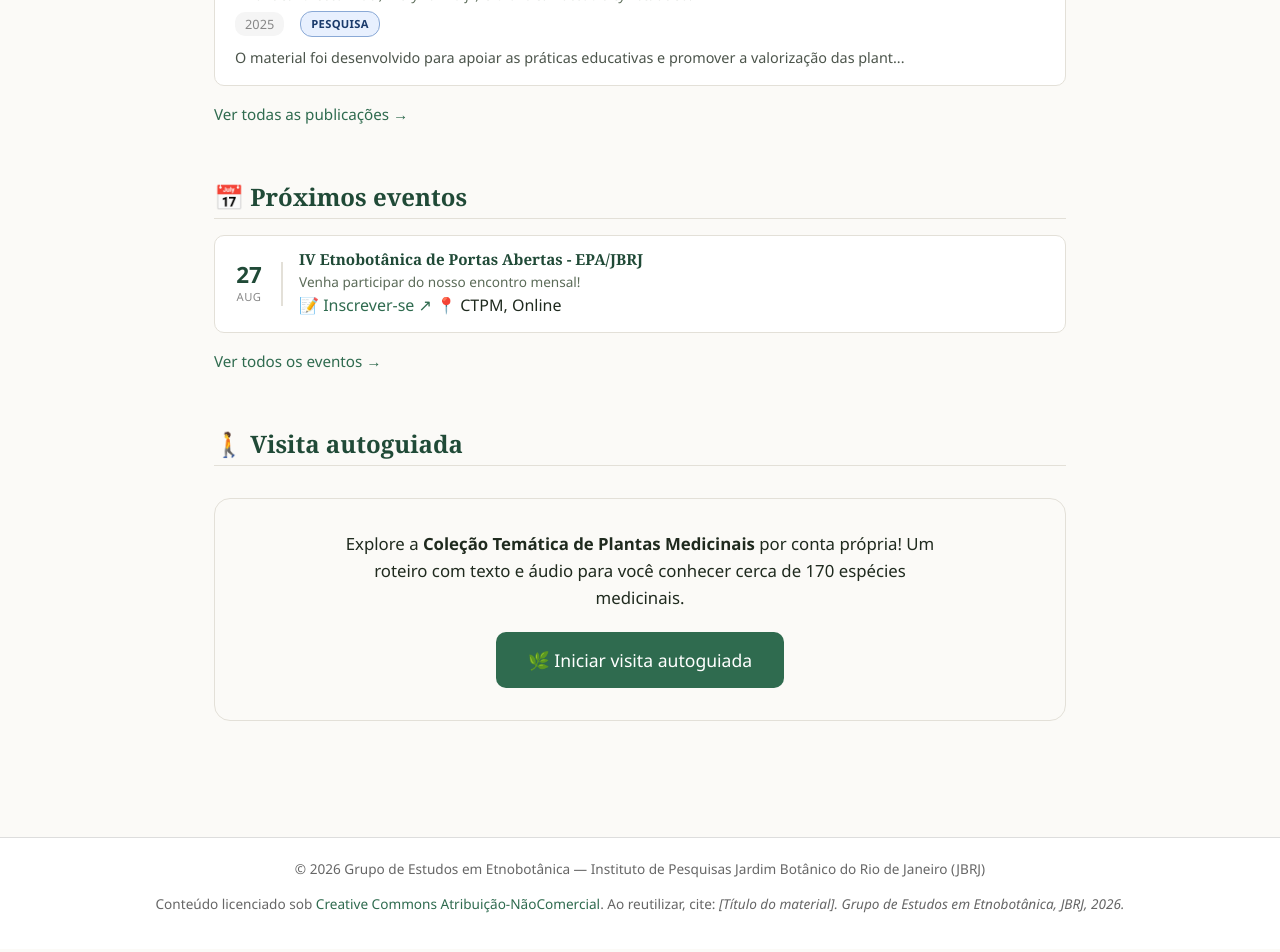
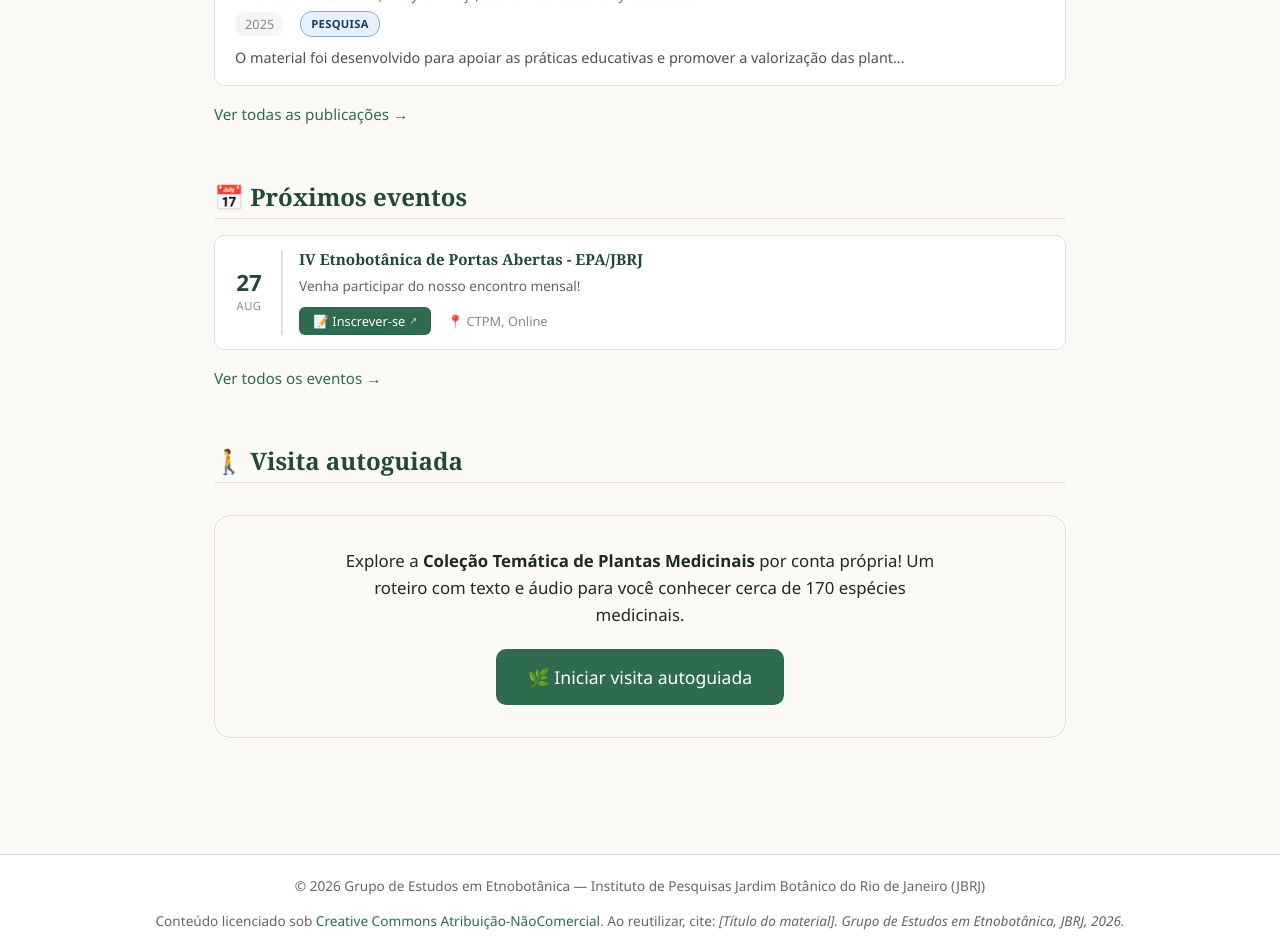
Before and after one commit to etnobotanicajbrj/site-principal, a Jekyll site: the page built from index.md, in a window 1280 px wide. Shown: the part 1684-2636 px from the top of the page. Built offline with Jekyll 4.4.1, drawn with Linux system fonts in a browser that asks for light colours.

Commit message:
Update _base.scss

```diff
--- a/_sass/_base.scss
+++ b/_sass/_base.scss
@@ -1227,7 +1227,7 @@ img {
 .home-evento-item {
   display: flex;
   gap: 16px;
-  align-items: center;
+  align-items: stretch;
   background: #fff;
   border-radius: 10px;
   border: 1px solid #E3E0D8;
@@ -1240,6 +1240,7 @@ img {
   }
 }
 
+// --- Data do evento ---
 .home-evento-data {
   display: flex;
   flex-direction: column;
@@ -1265,8 +1266,12 @@ img {
   letter-spacing: 0.5px;
 }
 
+// --- Informações do evento ---
 .home-evento-info {
   flex: 1;
+  display: flex;
+  flex-direction: column;
+  gap: 4px;
 }
 
 .home-evento-titulo {
@@ -1279,11 +1284,18 @@ img {
   a {
     color: #204A37;
     text-decoration: none;
+    transition: color 0.2s ease;
 
     &:hover {
       color: #2F6B4F;
       text-decoration: underline;
     }
+  }
+
+  .icone-externo {
+    font-size: 0.7rem;
+    opacity: 0.5;
+    margin-left: 2px;
   }
 }
 
@@ -1292,3 +1304,74 @@ img {
   color: #5B6B58;
   margin: 2px 0 0 0;
 }
+
+// --- Ações do evento (botão + local) ---
+.home-evento-acoes {
+  display: flex;
+  flex-wrap: wrap;
+  align-items: center;
+  gap: 8px 16px;
+  margin-top: 6px;
+}
+
+.home-evento-botao {
+  display: inline-flex;
+  align-items: center;
+  gap: 4px;
+  padding: 4px 14px;
+  border-radius: 6px;
+  background: #2F6B4F;
+  color: #fff !important;
+  font-size: 0.8rem;
+  font-weight: 500;
+  text-decoration: none;
+  transition: background 0.2s ease, transform 0.2s ease;
+
+  &:hover {
+    background: #204A37;
+    transform: translateY(-1px);
+    text-decoration: none;
+  }
+
+  .icone-externo {
+    font-size: 0.6rem;
+    opacity: 0.7;
+  }
+}
+
+.home-evento-local {
+  font-size: 0.8rem;
+  color: #888;
+}
+
+.home-evento-palestrantes {
+  font-size: 0.85rem;
+  color: #2F6B4F;
+  margin: 2px 0 0 0;
+  font-weight: 500;
+
+  // Ícone de microfone
+  &::before {
+    content: "🎤 ";
+  }
+}
+
+// ===========================================================
+// LINK "VER TODOS"
+// ===========================================================
+
+.link-ver-todos {
+  margin-top: 8px;
+  text-align: right;
+
+  a {
+    font-weight: 500;
+    color: #2F6B4F;
+    text-decoration: none;
+    font-size: 0.95rem;
+
+    &:hover {
+      text-decoration: underline;
+    }
+  }
+}
```
